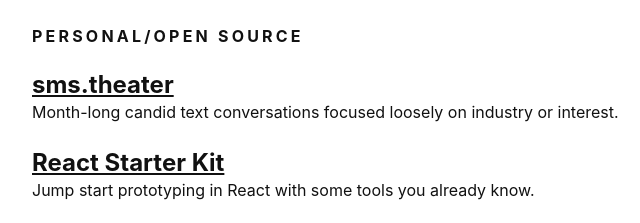
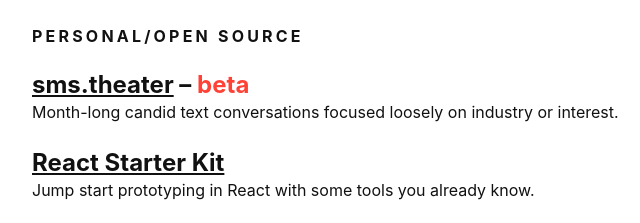
Before and after one commit to nickbytes/nickbytes.github.io, a website: page index.html in a window 1280 px wide. Shown: the part 486-709 px from the top of the page, 304-944 px from the left. Drawn offline with Linux system fonts and the light colour scheme.

Commit message:
gitttt add your insecurities

```diff
--- a/index.html
+++ b/index.html
@@ -27,7 +27,7 @@
       <h4 class="caps uppercase">Personal/Open Source</h4>
       <ul class="list-reset">
         <li>
-          <h2 class="mb0"><a href="http://sms.theater">sms.theater</a></h2>
+          <h2 class="mb0"><a href="http://sms.theater">sms.theater</a> – <span class="red">beta</span></h2>
           <p>Month-long candid text conversations focused loosely on industry or interest.</p>
         </li>
         <li>
```
